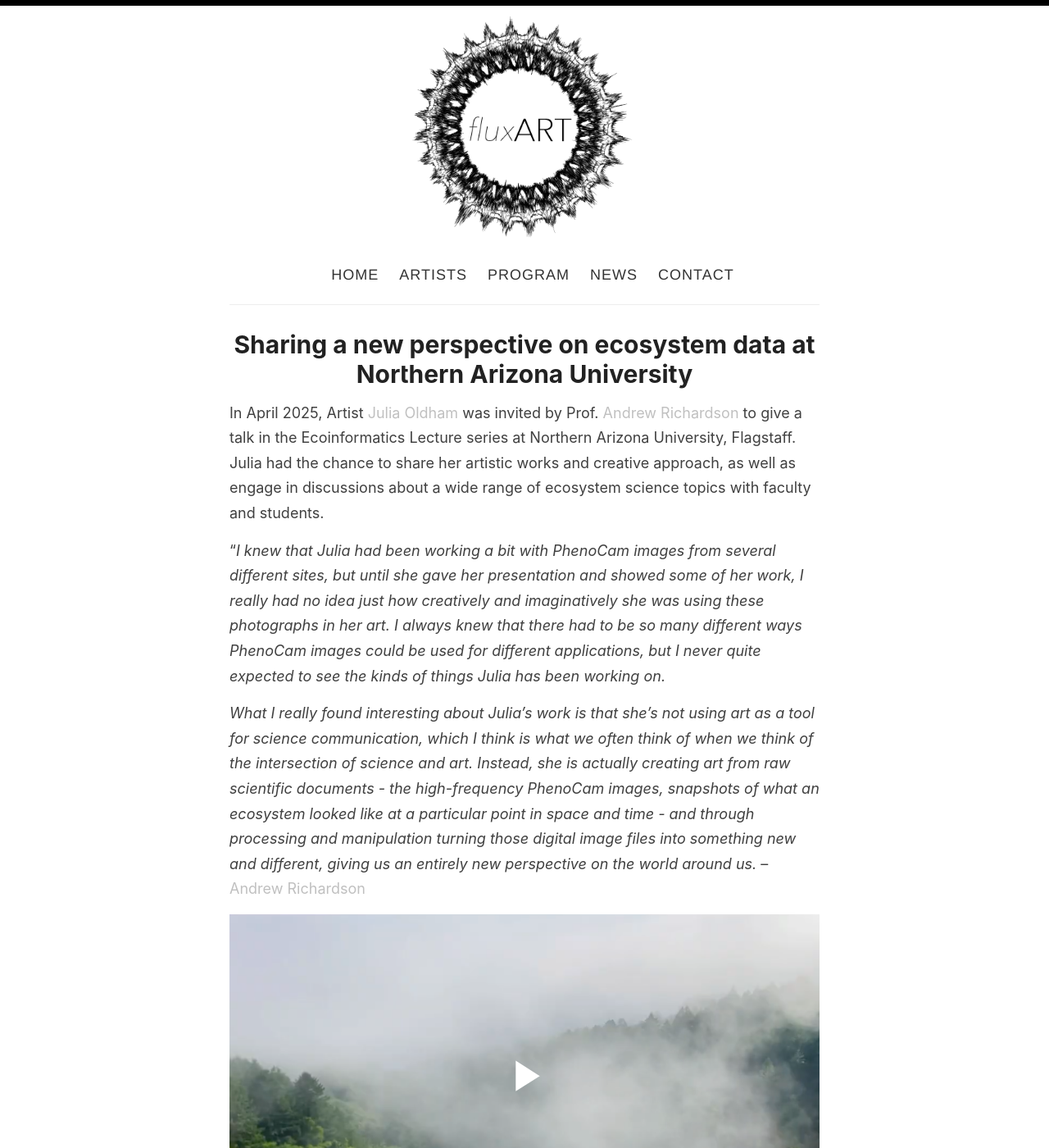
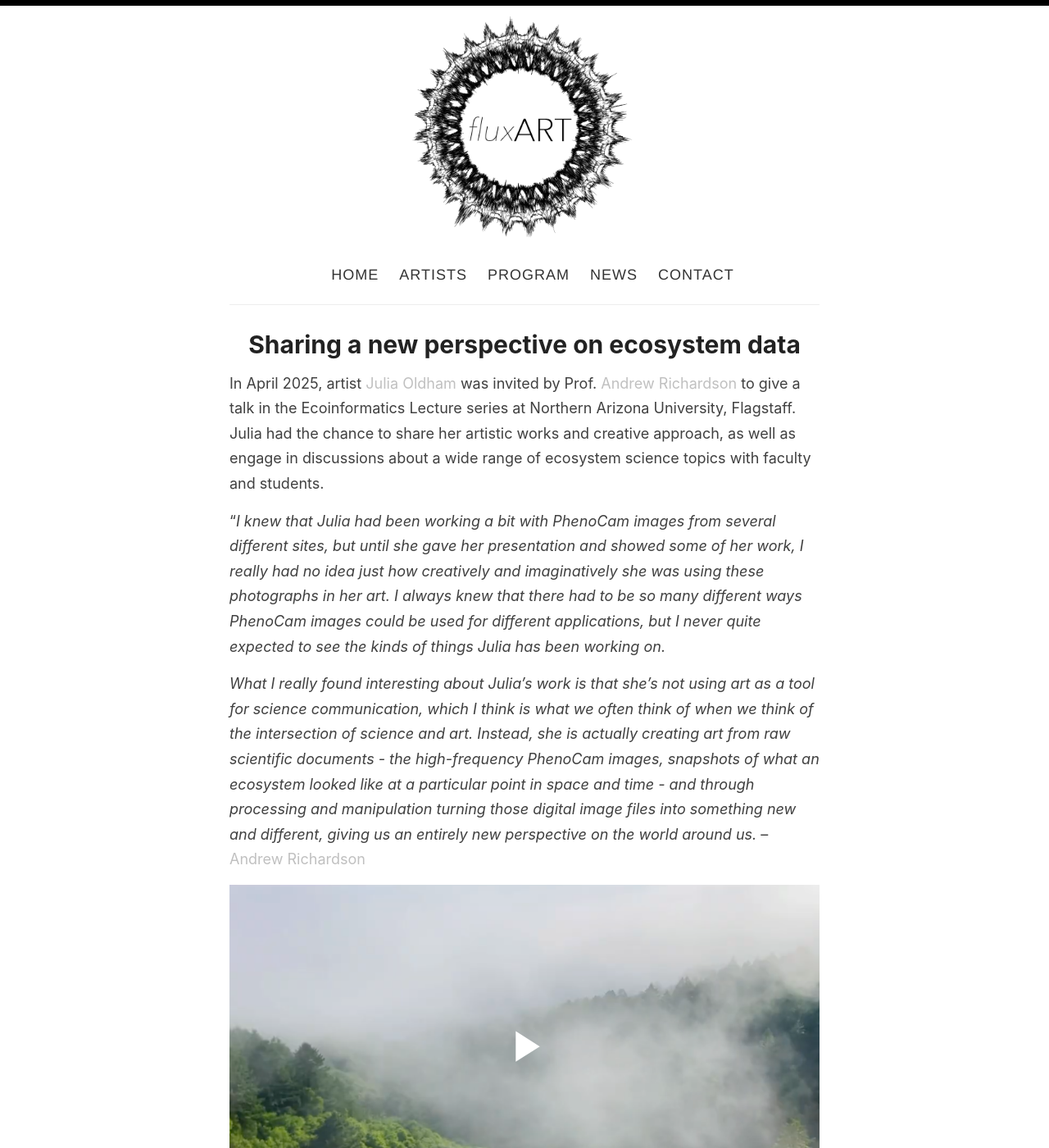
Before and after one commit to fluxnetart/fluxnetart.github.io, a Jekyll site: the page built from _posts/2025-04-28-ecoinformatics-lecture.md, in a window 1280 px wide and 1400 px high. Shown: the whole window at 82% size. Built offline with Jekyll 4.4.1, drawn with Linux system fonts in a browser that asks for light colours; some of the changed text lies outside the part shown.

Commit message:
Update 2025-04-28-ecoinformatics-lecture.md

```diff
--- a/_posts/2025-04-28-ecoinformatics-lecture.md
+++ b/_posts/2025-04-28-ecoinformatics-lecture.md
@@ -1,7 +1,7 @@
 ---
 layout: post
-title: Sharing a new perspective on ecosystem data at Northern Arizona University
-excerpt: In April 2025, Artist Julia Oldham was invited to give a talk in the Ecoinformatice Lecture series at Northern Arizona University.
+title: Sharing a new perspective on ecosystem data
+excerpt: In April 2025, artist Julia Oldham was invited to give a talk in the Ecoinformatice Lecture series at Northern Arizona University.
 categories: news
 ---
 
@@ -25,7 +25,7 @@ document.addEventListener('DOMContentLoaded', function() {
 });
 </script>
 
-In April 2025, Artist <a href = "https://fluxnetart.github.io/Julia/">Julia Oldham</a> was invited by Prof. <a href="https://richardson-lab.nau.edu/">Andrew Richardson</a> to give a talk in the Ecoinformatics Lecture series at Northern Arizona University, Flagstaff. Julia had the chance to share her artistic works and creative approach, as well as engage in discussions about a wide range of ecosystem science topics with faculty and students.
+In April 2025, artist <a href = "https://fluxnetart.github.io/Julia/">Julia Oldham</a> was invited by Prof. <a href="https://richardson-lab.nau.edu/">Andrew Richardson</a> to give a talk in the Ecoinformatics Lecture series at Northern Arizona University, Flagstaff. Julia had the chance to share her artistic works and creative approach, as well as engage in discussions about a wide range of ecosystem science topics with faculty and students.
 
 “<i>I knew that Julia had been working a bit with PhenoCam images from several different sites, but until she gave her presentation and showed some of her work, I really had no idea just how creatively and imaginatively she was using these photographs in her art. I always knew that there had to be so many different ways PhenoCam images could be used for different applications, but I never quite expected to see the kinds of things Julia has been working on.</i>
 
```
Also changed, not shown: other parts of _posts/2025-04-28-ecoinformatics-lecture.md (+2 -0 lines).
